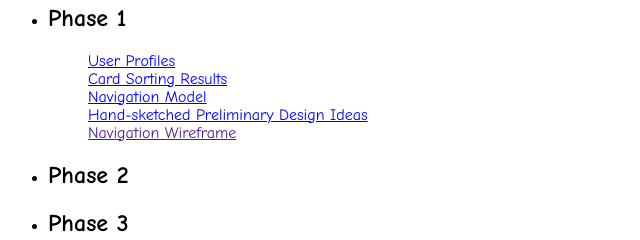
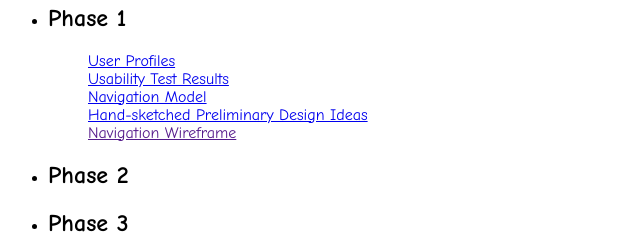
Before and after one commit to edmundchan8/-DEPRECATED-BIT113-TravelStars, a plain HTML site: page index.html in a window 1280 px wide. Shown: the part 272-512 px from the top of the page, 0-640 px from the left. Drawn offline with Linux system fonts and the light colour scheme.

Commit message:
Change 1st Card Sorting Results to be called Usability Test Results
Change 1st Card Sorting Results to be called Usability Test Results, updated the hyper link to the document as well

```diff
--- a/index.html
+++ b/index.html
@@ -21,7 +21,7 @@
 				<li>
 					<h1>Phase 1</h1>
 						<ul><a href="Phase1/User_Profiles.docx">User Profiles</a></ul>
-						<ul><a href="Phase1/1st_Card_Sorting_results.docx">Card Sorting Results</a></ul>
+						<ul><a href="Phase1/Usability_Test_Results.docx">Usability Test Results</a></ul>
 						<ul><a href="Phase1/Navigational_Flow_Char_Outline.docx">Navigation Model</a></ul>
 						<ul><a href="Phase1/Design_Sketch_Lab.docx">Hand-sketched Preliminary Design Ideas</a></ul>
 						<ul><a href="">Navigation Wireframe</a></ul>
```
